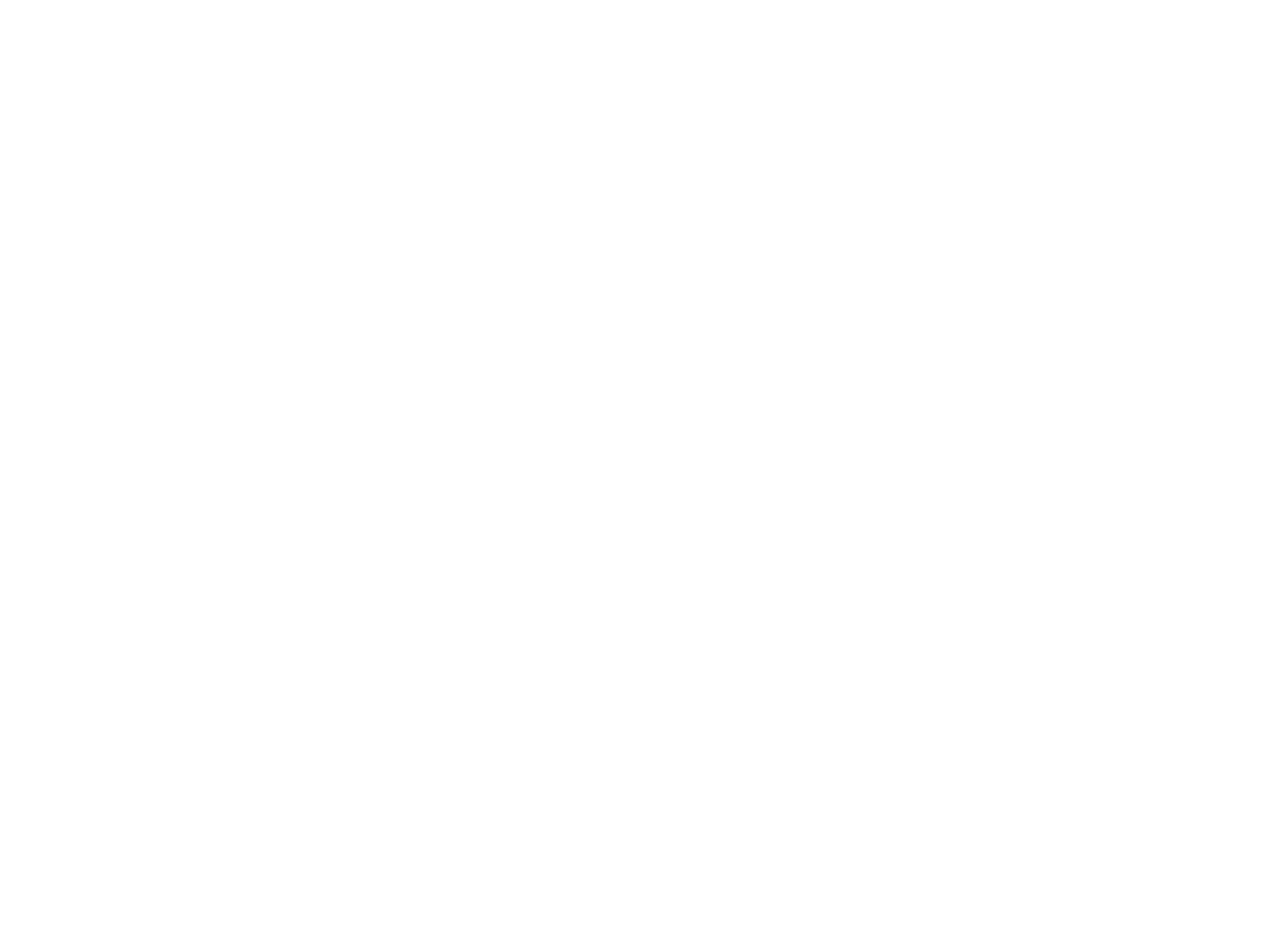
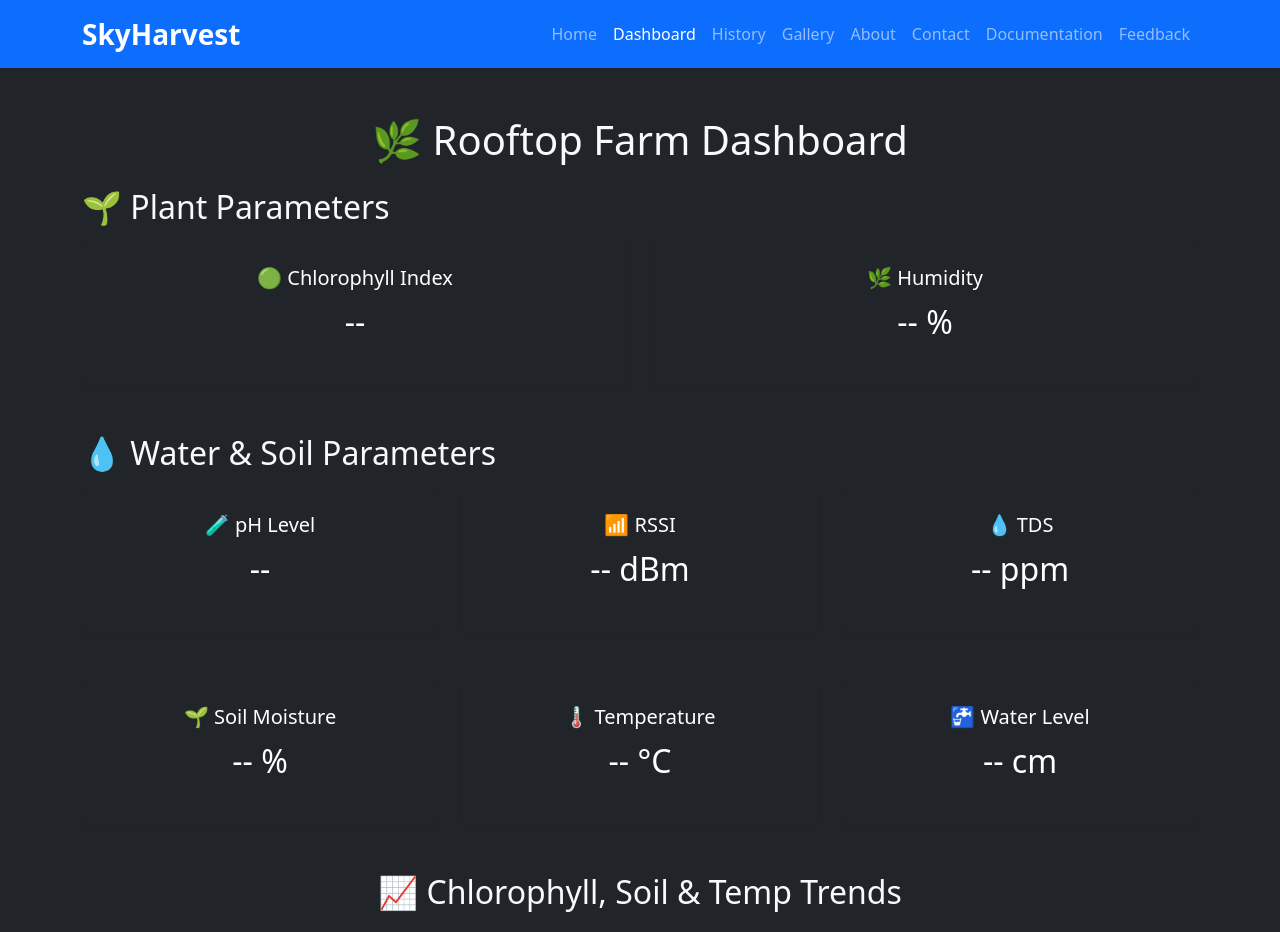
Before and after one commit to codyninja-04/SkyHarvest, a plain HTML site: page dashboard.html in a window 1280 px wide. Shown: the top 932 px of the page. Before the commit the page ends 800 px from the top, so only its background shows below. Drawn offline with nearby package versions, Linux system fonts and the light colour scheme.

Commit message:
Update dashboard.html

```diff
--- a/dashboard.html
+++ b/dashboard.html
@@ -1 +1,128 @@
+<!-- dashboard.html -->
+<!DOCTYPE html>
+<html lang="en">
+<head>
+  <meta charset="UTF-8" />
+  <meta name="viewport" content="width=device-width, initial-scale=1" />
+  <title>Dashboard – SkyHarvest</title>
+  <link rel="stylesheet" href="styles.css" />
+  <link href="https://cdn.jsdelivr.net/npm/bootstrap@5.3.3/dist/css/bootstrap.min.css" rel="stylesheet" />
+</head>
+<body class="bg-dark text-light">
+  <header class="navbar navbar-expand-lg navbar-dark bg-primary">
+    <div class="container">
+      <a href="index.html" class="navbar-brand fs-3 fw-bold">SkyHarvest</a>
+      <button class="navbar-toggler" type="button" data-bs-toggle="collapse" data-bs-target="#navMenu">
+        <span class="navbar-toggler-icon"></span>
+      </button>
+      <nav class="collapse navbar-collapse" id="navMenu">
+        <ul class="navbar-nav ms-auto">
+          <li class="nav-item"><a href="index.html" class="nav-link">Home</a></li>
+          <li class="nav-item"><a href="dashboard.html" class="nav-link active">Dashboard</a></li>
+          <li class="nav-item"><a href="history.html" class="nav-link ">History</a></li>
+
+          <li class="nav-item"><a href="gallery.html" class="nav-link">Gallery</a></li>
+          <li class="nav-item"><a href="about.html" class="nav-link">About</a></li>
+          <li class="nav-item"><a href="contact.html" class="nav-link">Contact</a></li>
+          <li class="nav-item"><a href="documentation.html" class="nav-link ">Documentation</a></li>
+          <li class="nav-item"><a class="nav-link" href="admin.html">Feedback</a></li>
+        </ul>
+      </nav>
+    </div>
+  </header>
+
+  <main class="container py-5">
+    <h1 class="mb-4 text-center">🌿 Rooftop Farm Dashboard</h1>
+
+    <!-- Plant Parameters -->
+    <section>
+      <h2 class="mb-3">🌱 Plant Parameters</h2>
+      <div class="row g-4 mb-5">
+        <div class="col-md-6">
+          <div class="sensor-card bg-color p-4 rounded shadow-sm text-center text-white">
+            <h5>🟢 Chlorophyll Index</h5>
+            <p id="chlorophyll_index" class="sensor-value fs-2">--</p>
+          </div>
+        </div>
+        <div class="col-md-6">
+          <div class="sensor-card bg-soil p-4 rounded shadow-sm text-center text-white">
+            <h5>🌿 Humidity</h5>
+            <p id="humidity" class="sensor-value fs-2">-- %</p>
+          </div>
+        </div>
+      </div>
+    </section>
+
+    <!-- Water & Soil Parameters -->
+    <section>
+      <h2 class="mb-3">💧 Water & Soil Parameters</h2>
+      <div class="row g-4 mb-5">
+        <div class="col-md-4">
+          <div class="sensor-card bg-soil p-4 rounded shadow-sm text-center text-white">
+            <h5>🧪 pH Level</h5>
+            <p id="ph" class="sensor-value fs-2">--</p>
+          </div>
+        </div>
+        <div class="col-md-4">
+          <div class="sensor-card bg-rssi p-4 rounded shadow-sm text-center text-white">
+            <h5>📶 RSSI</h5>
+            <p id="rssi" class="sensor-value fs-2">-- dBm</p>
+          </div>
+        </div>
+        <div class="col-md-4">
+          <div class="sensor-card bg-temp p-4 rounded shadow-sm text-center text-white">
+            <h5>💧 TDS</h5>
+            <p id="tds" class="sensor-value fs-2">-- ppm</p>
+          </div>
+        </div>
+      </div>
+
+      <div class="row g-4 mb-5">
+        <div class="col-md-4">
+          <div class="sensor-card bg-temp p-4 rounded shadow-sm text-center text-white">
+            <h5>🌱 Soil Moisture</h5>
+            <p id="soil_pct" class="sensor-value fs-2">-- %</p>
+          </div>
+        </div>
+        <div class="col-md-4">
+          <div class="sensor-card bg-temp p-4 rounded shadow-sm text-center text-white">
+            <h5>🌡️ Temperature</h5>
+            <p id="temperature" class="sensor-value fs-2">-- °C</p>
+          </div>
+        </div>
+        <div class="col-md-4">
+          <div class="sensor-card bg-temp p-4 rounded shadow-sm text-center text-white">
+            <h5>🚰 Water Level</h5>
+            <p id="distance" class="sensor-value fs-2">-- cm</p>
+          </div>
+        </div>
+      </div>
+    </section>
+
+    <!-- Alert Box -->
+    <div id="alertBox" class="alert alert-danger d-none mt-3" role="alert">
+      ⚠️ Sensor Alert Detected!
+    </div>
+
+    <!-- Chart -->
+    <section class="mb-5">
+      <h2 class="text-center text-light mb-4">📈 Chlorophyll, Soil & Temp Trends</h2>
+      <div class="card bg-dark bg-opacity-75 p-4 rounded shadow-sm">
+        <canvas id="sensorChart" height="150"></canvas>
+      </div>
+    </section>
+  </main>
+
+  <footer class="bg-primary text-white py-3 text-center">
+    &copy; 2025 SkyHarvest. All rights reserved.
+  </footer>
+
+  <!-- Alert Sound -->
+  <audio id="alertSound" src="https://actions.google.com/sounds/v1/alarms/beep_short.ogg" preload="auto"></audio>
+
+  <script src="https://cdn.jsdelivr.net/npm/chart.js"></script>
+  <script src="dashboard.js"></script>
+  <script src="https://cdn.jsdelivr.net/npm/bootstrap@5.3.3/dist/js/bootstrap.bundle.min.js"></script>
+</body>
+</html>
 <!-- Placeholder for dashboard.html -->
```
